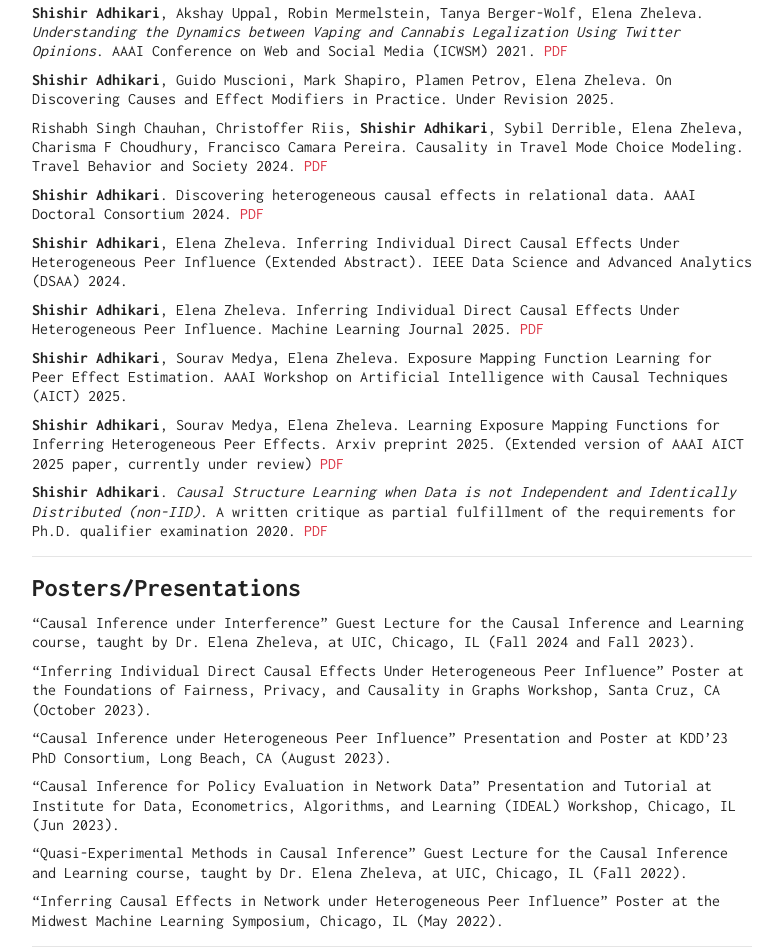
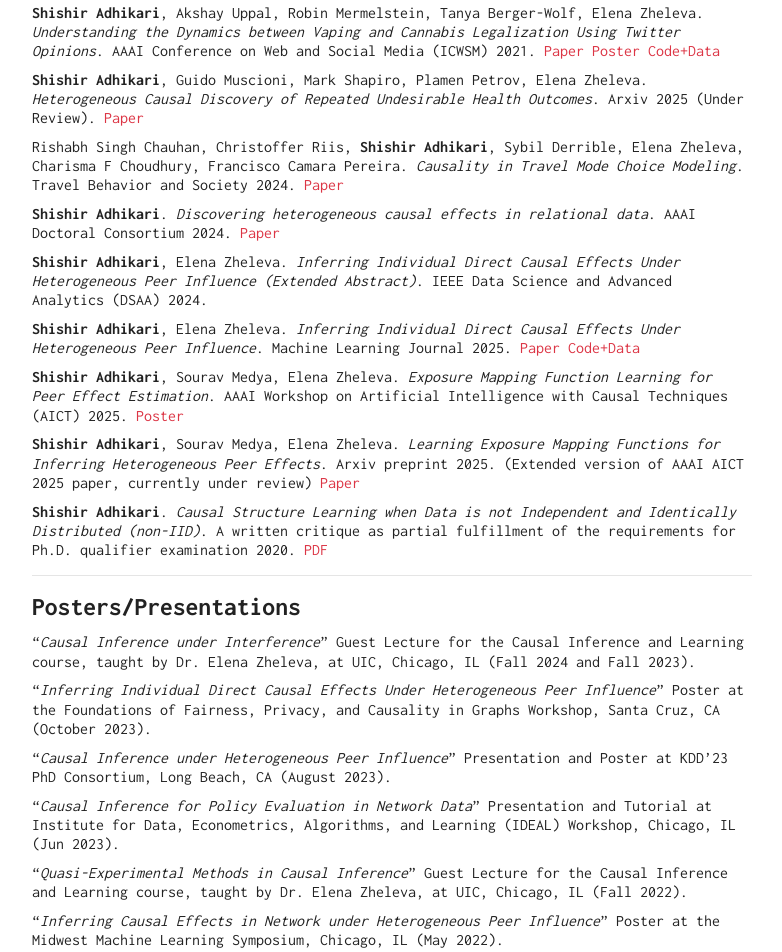
Before and after one commit to shishir-lab/shishir-lab.github.io, a plain HTML site: page about/index.html in a window 1280 px wide. Shown: the part 429-1381 px from the top of the page, without its empty margins (248-1030 px from the left). Drawn offline with nearby package versions, Linux system fonts and the light colour scheme.

Commit message:
Adding new static files

```diff
--- a/about/index.html
+++ b/about/index.html
@@ -82,23 +82,23 @@ I am a Ph.D. candidate in the Department of Computer Science at the University o
 <p>I completed my Bachelor&rsquo;s degree in Electronics and Communication Engineering from the Tribhuvan University (TU) in Fall 2014. Before joining UIC, I worked as a Software/Data Engineer on big data analytics, custom search engine, and web application development.</p>
 <hr>
 <h2 id="publications">Publications</h2>
-<p><strong>Shishir Adhikari</strong>, Akshay Uppal, Robin Mermelstein, Tanya Berger-Wolf, Elena Zheleva. <em>Understanding the Dynamics between Vaping and Cannabis Legalization Using Twitter Opinions</em>. AAAI Conference on Web and Social Media (ICWSM) 2021. <a href="https://ojs.aaai.org/index.php/ICWSM/article/download/18037/17840">PDF</a></p>
-<p><strong>Shishir Adhikari</strong>, Guido Muscioni, Mark Shapiro, Plamen Petrov, Elena Zheleva. On Discovering Causes and Effect Modifiers in Practice. Under Revision 2025.</p>
-<p>Rishabh Singh Chauhan, Christoffer Riis, <strong>Shishir Adhikari</strong>, Sybil Derrible, Elena Zheleva, Charisma F Choudhury, Francisco Camara Pereira. Causality in Travel Mode Choice Modeling. Travel Behavior and Society 2024. <a href="https://arxiv.org/abs/2208.05624">PDF</a></p>
-<p><strong>Shishir Adhikari</strong>. Discovering heterogeneous causal effects in relational data. AAAI Doctoral Consortium 2024. <a href="https://ojs.aaai.org/index.php/AAAI/article/view/30387">PDF</a></p>
-<p><strong>Shishir Adhikari</strong>, Elena Zheleva. Inferring Individual Direct Causal Effects Under Heterogeneous Peer Influence (Extended Abstract). IEEE Data Science and Advanced Analytics (DSAA) 2024.</p>
-<p><strong>Shishir Adhikari</strong>, Elena Zheleva. Inferring Individual Direct Causal Effects Under Heterogeneous Peer Influence. Machine Learning Journal 2025. <a href="https://arxiv.org/abs/2305.17479">PDF</a></p>
-<p><strong>Shishir Adhikari</strong>, Sourav Medya, Elena Zheleva. Exposure Mapping Function Learning for Peer Effect Estimation. AAAI Workshop on Artificial Intelligence with Causal Techniques (AICT) 2025.</p>
-<p><strong>Shishir Adhikari</strong>, Sourav Medya, Elena Zheleva. Learning Exposure Mapping Functions for Inferring Heterogeneous Peer Effects. Arxiv preprint 2025. (Extended version of AAAI AICT 2025 paper, currently under review) <a href="https://arxiv.org/abs/2503.01722">PDF</a></p>
+<p><strong>Shishir Adhikari</strong>, Akshay Uppal, Robin Mermelstein, Tanya Berger-Wolf, Elena Zheleva. <em>Understanding the Dynamics between Vaping and Cannabis Legalization Using Twitter Opinions</em>. AAAI Conference on Web and Social Media (ICWSM) 2021. <a href="https://ojs.aaai.org/index.php/ICWSM/article/download/18037/17840">Paper</a> <a href="/adhikari-icwsm21-poster.pdf">Poster</a> <a href="https://github.com/edgeslab/vaping">Code+Data</a></p>
+<p><strong>Shishir Adhikari</strong>, Guido Muscioni, Mark Shapiro, Plamen Petrov, Elena Zheleva. <em>Heterogeneous Causal Discovery of Repeated Undesirable Health Outcomes</em>. Arxiv 2025 (Under Review). <a href="https://arxiv.org/abs/2503.11477">Paper</a></p>
+<p>Rishabh Singh Chauhan, Christoffer Riis, <strong>Shishir Adhikari</strong>, Sybil Derrible, Elena Zheleva, Charisma F Choudhury, Francisco Camara Pereira. <em>Causality in Travel Mode Choice Modeling</em>. Travel Behavior and Society 2024. <a href="https://arxiv.org/abs/2208.05624">Paper</a></p>
+<p><strong>Shishir Adhikari</strong>. <em>Discovering heterogeneous causal effects in relational data</em>. AAAI Doctoral Consortium 2024. <a href="https://ojs.aaai.org/index.php/AAAI/article/view/30387">Paper</a></p>
+<p><strong>Shishir Adhikari</strong>, Elena Zheleva. <em>Inferring Individual Direct Causal Effects Under Heterogeneous Peer Influence (Extended Abstract)</em>. IEEE Data Science and Advanced Analytics (DSAA) 2024.</p>
+<p><strong>Shishir Adhikari</strong>, Elena Zheleva. <em>Inferring Individual Direct Causal Effects Under Heterogeneous Peer Influence</em>. Machine Learning Journal 2025. <a href="https://rdcu.be/ecwEa">Paper</a> <a href="https://github.com/edgeslab/IDE-Net">Code+Data</a></p>
+<p><strong>Shishir Adhikari</strong>, Sourav Medya, Elena Zheleva. <em>Exposure Mapping Function Learning for Peer Effect Estimation</em>. AAAI Workshop on Artificial Intelligence with Causal Techniques (AICT) 2025. <a href="/adhikari-aaai25-aict-poster.pdf">Poster</a></p>
+<p><strong>Shishir Adhikari</strong>, Sourav Medya, Elena Zheleva. <em>Learning Exposure Mapping Functions for Inferring Heterogeneous Peer Effects</em>. Arxiv preprint 2025. (Extended version of AAAI AICT 2025 paper, currently under review) <a href="https://arxiv.org/abs/2503.01722">Paper</a></p>
 <p><strong>Shishir Adhikari</strong>. <em>Causal Structure Learning when Data is not Independent and Identically Distributed (non-IID)</em>. A written critique as partial fulfillment of the requirements for Ph.D. qualifier examination 2020. <a href="/shishir_wcp20.pdf">PDF</a></p>
 <hr>
 <h2 id="posterspresentations">Posters/Presentations</h2>
-<p>“Causal Inference under Interference” Guest Lecture for the Causal Inference and Learning course, taught by Dr. Elena Zheleva, at UIC, Chicago, IL (Fall 2024 and Fall 2023).</p>
-<p>“Inferring Individual Direct Causal Effects Under Heterogeneous Peer Influence” Poster at the Foundations of Fairness, Privacy, and Causality in Graphs Workshop, Santa Cruz, CA (October 2023).</p>
-<p>“Causal Inference under Heterogeneous Peer Influence” Presentation and Poster at KDD’23 PhD Consortium, Long Beach, CA (August 2023).</p>
-<p>“Causal Inference for Policy Evaluation in Network Data” Presentation and Tutorial at Institute for Data, Econometrics, Algorithms, and Learning (IDEAL) Workshop, Chicago, IL (Jun 2023).</p>
-<p>“Quasi-Experimental Methods in Causal Inference” Guest Lecture for the Causal Inference and Learning course, taught by Dr. Elena Zheleva, at UIC, Chicago, IL (Fall 2022).</p>
-<p>“Inferring Causal Effects in Network under Heterogeneous Peer Influence” Poster at the Midwest Machine Learning Symposium, Chicago, IL (May 2022).</p>
+<p>“<em>Causal Inference under Interference</em>” Guest Lecture for the Causal Inference and Learning course, taught by Dr. Elena Zheleva, at UIC, Chicago, IL (Fall 2024 and Fall 2023).</p>
+<p>“<em>Inferring Individual Direct Causal Effects Under Heterogeneous Peer Influence</em>” Poster at the Foundations of Fairness, Privacy, and Causality in Graphs Workshop, Santa Cruz, CA (October 2023).</p>
+<p>“<em>Causal Inference under Heterogeneous Peer Influence</em>” Presentation and Poster at KDD’23 PhD Consortium, Long Beach, CA (August 2023).</p>
+<p>“<em>Causal Inference for Policy Evaluation in Network Data</em>” Presentation and Tutorial at Institute for Data, Econometrics, Algorithms, and Learning (IDEAL) Workshop, Chicago, IL (Jun 2023).</p>
+<p>“<em>Quasi-Experimental Methods in Causal Inference</em>” Guest Lecture for the Causal Inference and Learning course, taught by Dr. Elena Zheleva, at UIC, Chicago, IL (Fall 2022).</p>
+<p>“<em>Inferring Causal Effects in Network under Heterogeneous Peer Influence</em>” Poster at the Midwest Machine Learning Symposium, Chicago, IL (May 2022).</p>
 <hr>
 <h2 id="teaching">Teaching</h2>
 <p>Teaching Assistant<br>
@@ -130,7 +130,7 @@ Fall 2018, Spring 2019, Fall 2019</p>
 <ul>
 <li>Email: sadhik9 [at] uic [dot] edu</li>
 <li><a href="https://scholar.google.com/citations?user=W6fl-_IAAAAJ&amp;hl=en&amp;oi=ao">Google Scholar</a></li>
-<li><a href="https://github.com/itsmeccr">Github</a></li>
+<li><a href="https://github.com/shishir-lab">Github</a></li>
 <li><a href="https://linkedin.com/in/shishirad">Linkedin</a></li>
 <li><a href="https://twitter.com/itsmeccr">Twitter</a></li>
 </ul>
```
Also changed, not shown: index.html (+15 -15 lines), 4 other files.
